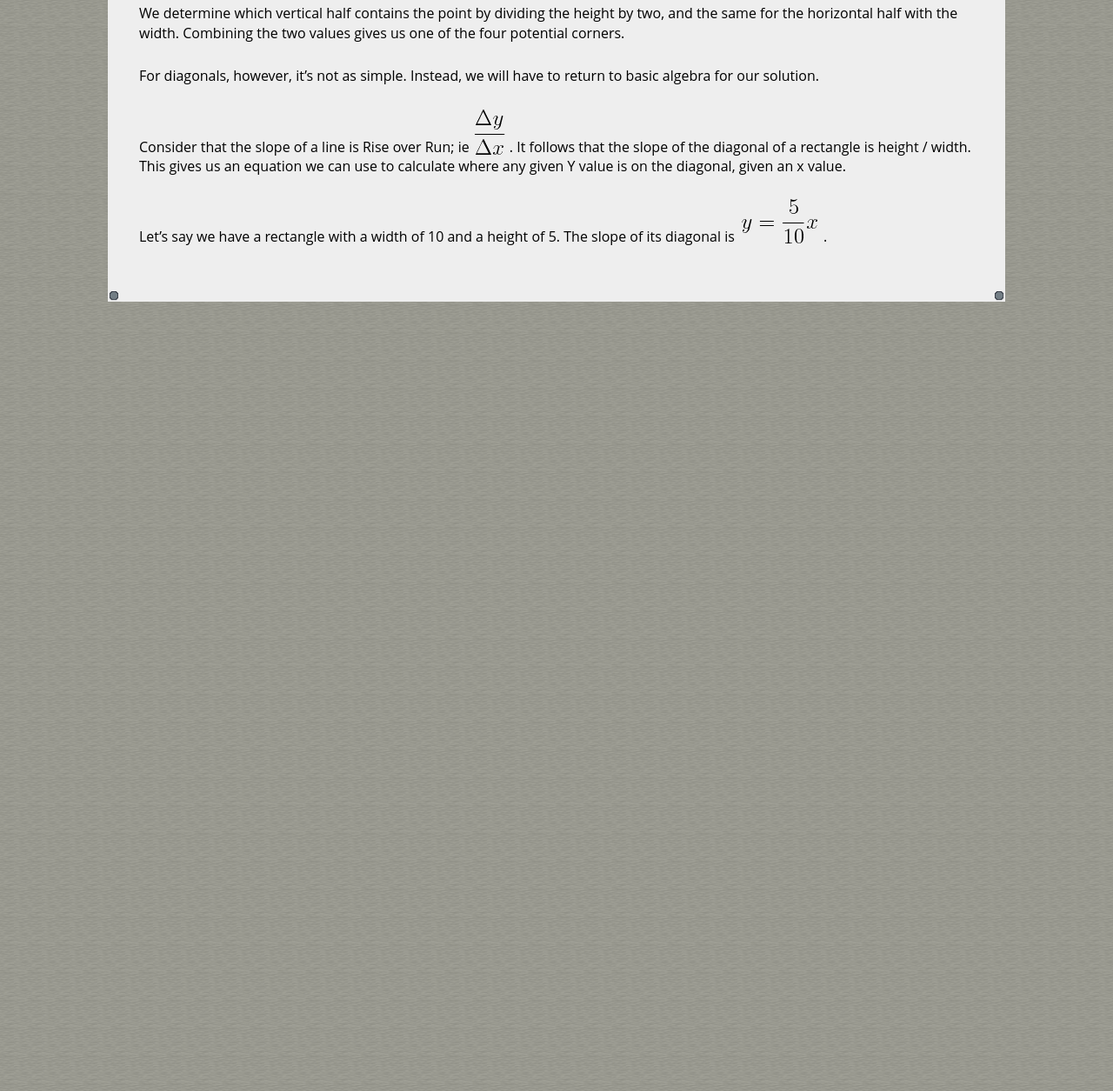
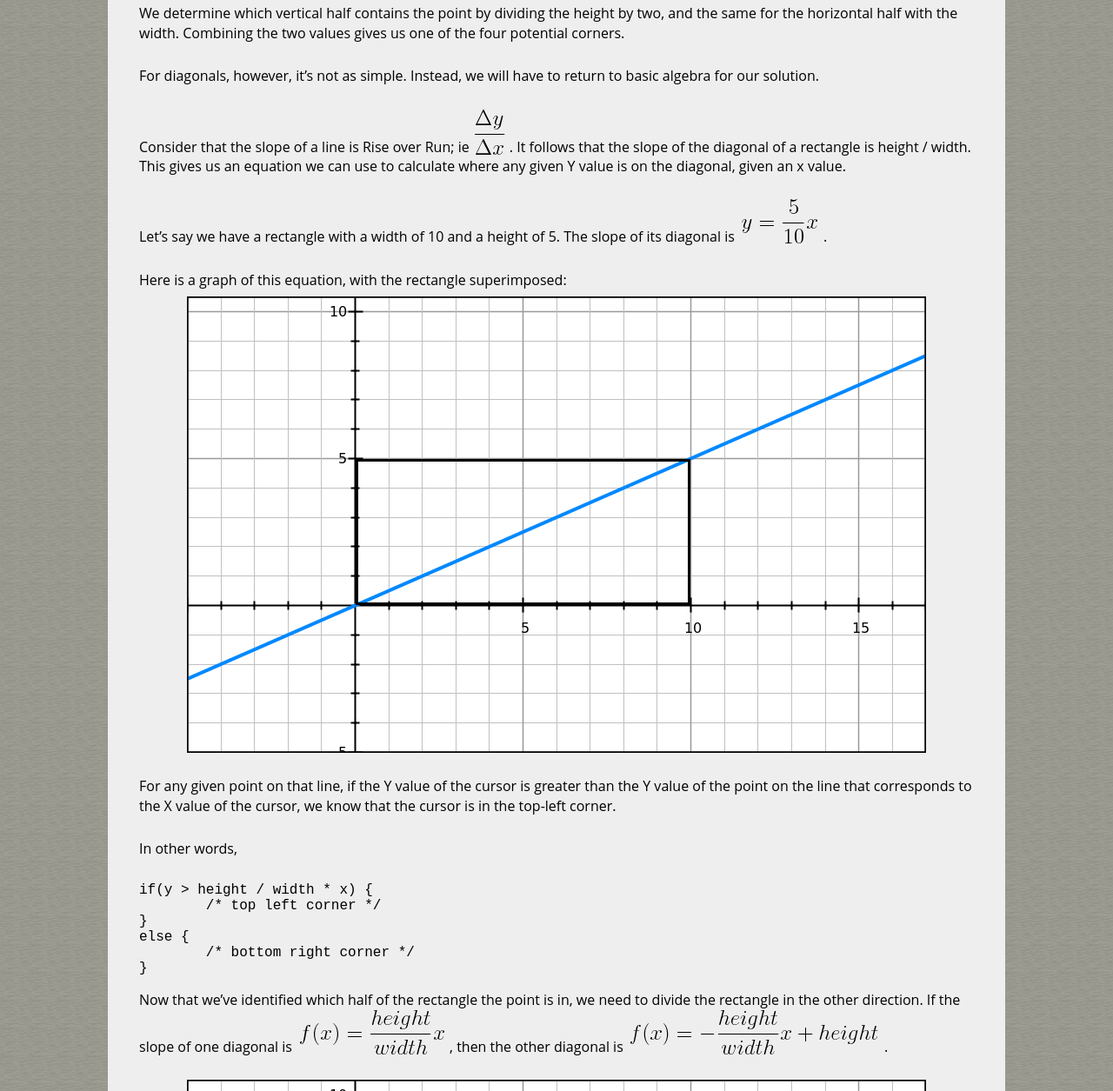
Before and after one commit to Thristhart/techniques, a Jekyll site: the page built from javascript/quadrants.md, in a window 1280 px wide and 1400 px high, scrolled down 603 px, cut to the strip 145-1400 px from the top of the window. Shown: the whole strip at 87% size. Built offline with Jekyll 4.4.1, drawn with Linux system fonts in a browser that asks for light colours; before the commit the page ends 1111 px from its top, so only the background shows below that.

Commit message:
Updated quadrants.md

````diff
--- a/javascript/quadrants.md
+++ b/javascript/quadrants.md
@@ -23,3 +23,21 @@ For diagonals, however, it's not as simple. Instead, we will have to return to b
 Consider that the slope of a line is Rise over Run; ie <img src="assets/deltayoverdeltax.png" class="inline" alt="Delta Y over Delta X" />. It follows that the slope of the diagonal of a rectangle is height / width. This gives us an equation we can use to calculate where any given Y value is on the diagonal, given an x value.
 
 Let's say we have a rectangle with a width of 10 and a height of 5. The slope of its diagonal is <img src="assets/yequals510x.png" class="inline" alt="y=5/10x" />.
+
+Here is a graph of this equation, with the rectangle superimposed:
+![](assets/example_graph_1.png)
+
+For any given point on that line, if the Y value of the cursor is greater than the Y value of the point on the line that corresponds to the X value of the cursor, we know that the cursor is in the top-left corner.
+
+In other words,
+```
+if(y > height / width * x) {
+	/* top left corner */
+}
+else {
+	/* bottom right corner */
+}
+```
+Now that we've identified which half of the rectangle the point is in, we need to divide the rectangle in the other direction. If the slope of one diagonal is <img src="assets/diagonal_equation.png" class="inline" alt="f(x)=height/widthx" />, then the other diagonal is <img src="assets/other_diagonal_equation.png" class="inline" alt="f(x)=-height/widthx + height" />.
+
+![](assets/example_graph_2.png)
````
